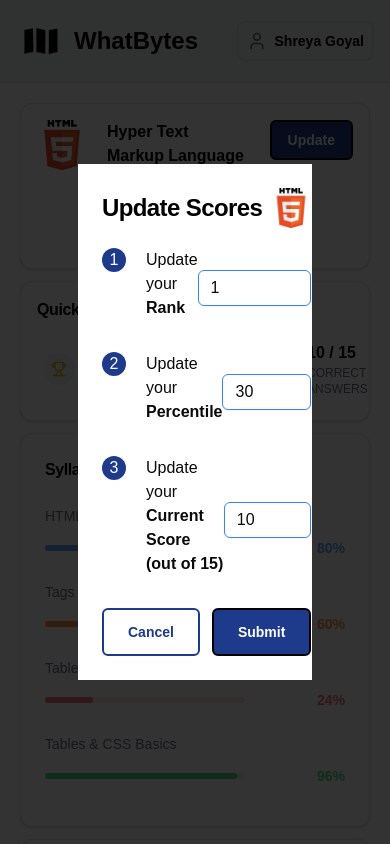
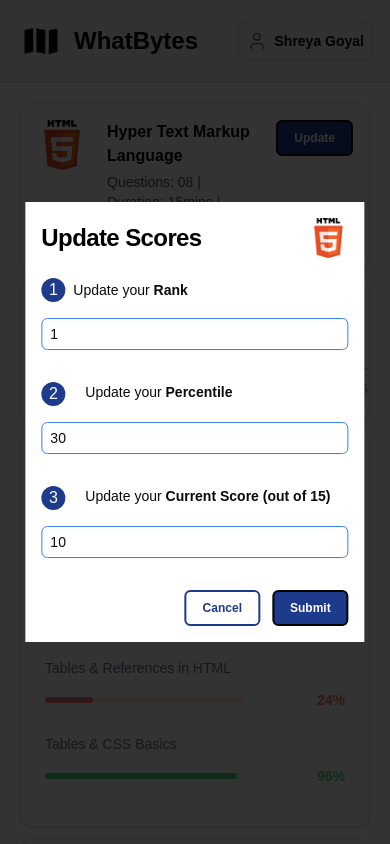
Before and after one commit to ShreyaGoyal228/internship-assignment, a Next.js app: page / in a window 390 px wide. Both pictures are taken after a click on the button "Update". Shown: the top 844 px of the page. Built offline with nearby package versions, Linux system fonts and the light colour scheme.

Commit message:
ui fixes

```diff
--- a/src/components/form/update-score-form.tsx
+++ b/src/components/form/update-score-form.tsx
@@ -43,10 +43,10 @@
                         control={form.control}
                         name="rank"
                         render={({ field }) => (
-                            <FormItem className="flex justify-between items-center">
-                                <div className="flex flex-row gap-5 items-start">
+                            <FormItem className="flex flex-col gap-2 md:flex-row md:justify-between md:items-center">
+                                <div className="flex flex-row gap-2 md:gap-5 items-center md:items-start">
                                     <div className="flex items-center justify-center text-base text-white bg-blue-900 rounded-full size-6 min-w-6">1</div>
-                                    <FormLabel className="text-base">Update your <span className="font-bold">Rank</span></FormLabel>
+                                    <FormLabel className="text-sm md:text-base">Update your <span className="font-bold">Rank</span></FormLabel>
                                 </div>
                                 <div>
                                     <FormControl>
@@ -61,10 +61,10 @@
                         control={form.control}
                         name="percentile"
                         render={({ field }) => (
-                            <FormItem className="flex justify-between items-center">
+                            <FormItem className="flex flex-col gap-2 md:flex-row md:justify-between md:items-center">
                                  <div className="flex flex-row gap-5 items-start">
                                     <div className="flex items-center justify-center text-base text-white bg-blue-900 rounded-full size-6 min-w-6">2</div>
-                                    <FormLabel className="text-base">Update your <span className="font-bold">Percentile</span></FormLabel>
+                                    <FormLabel className="text-sm md:text-base">Update your <span className="font-bold">Percentile</span></FormLabel>
                                 </div>
                                 <div>
                                 <FormControl>
@@ -79,14 +79,14 @@
                         control={form.control}
                         name="score"
                         render={({ field }) => (
-                            <FormItem className="flex justify-between items-center">
+                            <FormItem className="flex flex-col gap-2 md:flex-row md:justify-between md:items-center">
                                 <div className="flex flex-row gap-5 items-start">
                                     <div className="flex items-center justify-center text-base text-white bg-blue-900 rounded-full size-6 min-w-6">3</div>
-                                    <FormLabel className="text-base">Update your <span className="font-bold">Current Score (out of 15)</span></FormLabel>
+                                    <FormLabel className="text-sm md:text-base">Update your <span className="font-bold">Current Score (out of 15)</span></FormLabel>
                                 </div>
                                 <div>
                                 <FormControl>
-                                    <Input type="number" {...field} />
+                                    <Input type="number" className="" {...field} />
                                 </FormControl>
                                 <FormMessage />
                                 </div>
--- a/src/components/html-quiz-card.tsx
+++ b/src/components/html-quiz-card.tsx
@@ -33,7 +33,7 @@
                 </CardContent>
             </Card>
             <AlertDialog open={open} onOpenChange={setOpen}>
-                <AlertDialogContent aria-describedby="score-card-description" className="w-[60%] xl:w-1/2 2xl:w-[40%]">
+                <AlertDialogContent aria-describedby="score-card-description" className="w-[87%] md:w-[85%] lg:w-[60%] xl:w-1/2 2xl:w-[40%]">
                     <VisuallyHidden id="score-card-description">
                         <AlertDialogTitle>Update quiz score form</AlertDialogTitle>
                         <AlertDialogDescription>Update quiz scores and feedback for HTML assessment</AlertDialogDescription>
--- a/src/components/ui/alert-dialog.tsx
+++ b/src/components/ui/alert-dialog.tsx
@@ -36,7 +36,7 @@
         <AlertDialogPrimitive.Content
             ref={ref}
             className={cn(
-                "fixed left-[50%] top-[50%] z-50 grid w-full translate-x-[-50%] translate-y-[-50%] gap-4 bg-white p-6 duration-200 data-[state=open]:animate-in data-[state=closed]:animate-out data-[state=closed]:fade-out-0 data-[state=open]:fade-in-0 data-[state=closed]:zoom-out-95 data-[state=open]:zoom-in-95 data-[state=closed]:slide-out-to-left-1/2 data-[state=closed]:slide-out-to-top-[48%] data-[state=open]:slide-in-from-left-1/2 data-[state=open]:slide-in-from-top-[48%] sm:rounded-lg dark:border-neutral-800 dark:bg-neutral-950",
+                "fixed left-[50%] top-[50%] z-50 grid w-full translate-x-[-50%] translate-y-[-50%] gap-4 bg-white p-4 md:p-6 duration-200 data-[state=open]:animate-in data-[state=closed]:animate-out data-[state=closed]:fade-out-0 data-[state=open]:fade-in-0 data-[state=closed]:zoom-out-95 data-[state=open]:zoom-in-95 data-[state=closed]:slide-out-to-left-1/2 data-[state=closed]:slide-out-to-top-[48%] data-[state=open]:slide-in-from-left-1/2 data-[state=open]:slide-in-from-top-[48%] sm:rounded-lg dark:border-neutral-800 dark:bg-neutral-950",
                 className
             )}
             {...props}
--- a/src/components/ui/button.tsx
+++ b/src/components/ui/button.tsx
@@ -19,11 +19,11 @@
           "bg-neutral-100 text-neutral-900 shadow-sm hover:bg-neutral-100/80 dark:bg-neutral-800 dark:text-neutral-50 dark:hover:bg-neutral-800/80",
         ghost: "hover:bg-neutral-100 hover:text-neutral-900 dark:hover:bg-neutral-800 dark:hover:text-neutral-50",
         link: "text-neutral-900 underline-offset-4 hover:underline dark:text-neutral-50",
-        mainBtn:"font-bold text-sm 2xl:text-base bg-blue-900 text-white border-2 border-black hover:bg-blue-800",
-        mainOutlineBtn:"font-bold text-sm 2xl:text-base bg-white text-blue-900 border-2 border-blue-900"
+        mainBtn:"font-bold text-xs md:text-sm 2xl:text-base bg-blue-900 text-white border-2 border-black hover:bg-blue-800",
+        mainOutlineBtn:"font-bold text-xs md:text-sm 2xl:text-base bg-white text-blue-900 border-2 border-blue-900"
       },
       size: {
-        default: "px-6 py-3",
+        default: "px-4 py-2 lg:px-6 lg:py-3",
         sm: "px-4 py-2 lg:px-6 lg:py-3 2xl:px-8",
         lg: "h-10 rounded-md px-8",
         icon: "h-9 w-9",
--- a/src/components/ui/input.tsx
+++ b/src/components/ui/input.tsx
@@ -8,7 +8,7 @@
       <input
         type={type}
         className={cn(
-          "flex h-9 w-full rounded-md border border-blue-500 bg-transparent px-3 py-1 text-base shadow-sm transition-colors file:border-0 file:bg-transparent file:text-sm file:font-medium file:text-neutral-950 placeholder:text-neutral-500 focus-visible:outline-none focus-visible:ring-1 focus-visible:ring-blue-600 disabled:cursor-not-allowed disabled:opacity-50 md:text-sm dark:border-neutral-800 dark:file:text-neutral-50 dark:placeholder:text-neutral-400 dark:focus-visible:ring-neutral-300",
+          "flex h-8 md:h-9 w-full rounded-md border border-blue-500 bg-transparent px-2 md:px-3 py-1 md:text-base text-sm shadow-sm transition-colors file:border-0 file:bg-transparent file:text-sm file:font-medium file:text-neutral-950 placeholder:text-neutral-500 focus-visible:outline-none focus-visible:ring-1 focus-visible:ring-blue-600 disabled:cursor-not-allowed disabled:opacity-50  dark:border-neutral-800 dark:file:text-neutral-50 dark:placeholder:text-neutral-400 dark:focus-visible:ring-neutral-300",
           className
         )}
         ref={ref}
```
